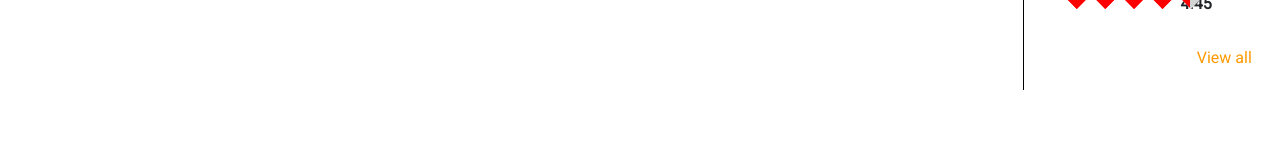
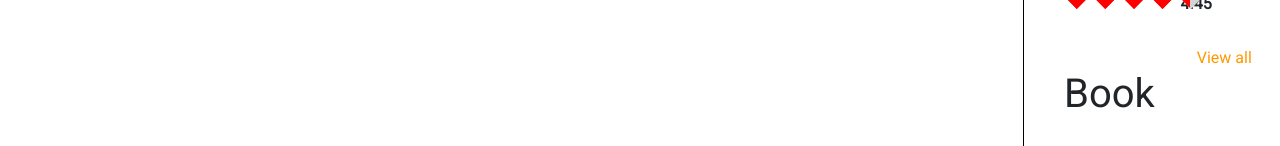
Before and after one commit to AndrijanaJ00/Angular-project, an Angular app: page /home in a window 1280 px wide. Shown: the part 730-876 px from the top of the page. Before the commit the page ends 820 px from the top, so only its background shows below. Built offline with nearby package versions, Linux system fonts and the light colour scheme; a web font is replaced by a local one.

Commit message:
dodat naslov

```diff
--- a/src/app/home/home.component.html
+++ b/src/app/home/home.component.html
@@ -53,6 +53,7 @@
                 </div>
             </div>
             <div class="view-all">View all</div>
+            <h1>Book</h1>
         </div>
     </div>
 </div>
```
